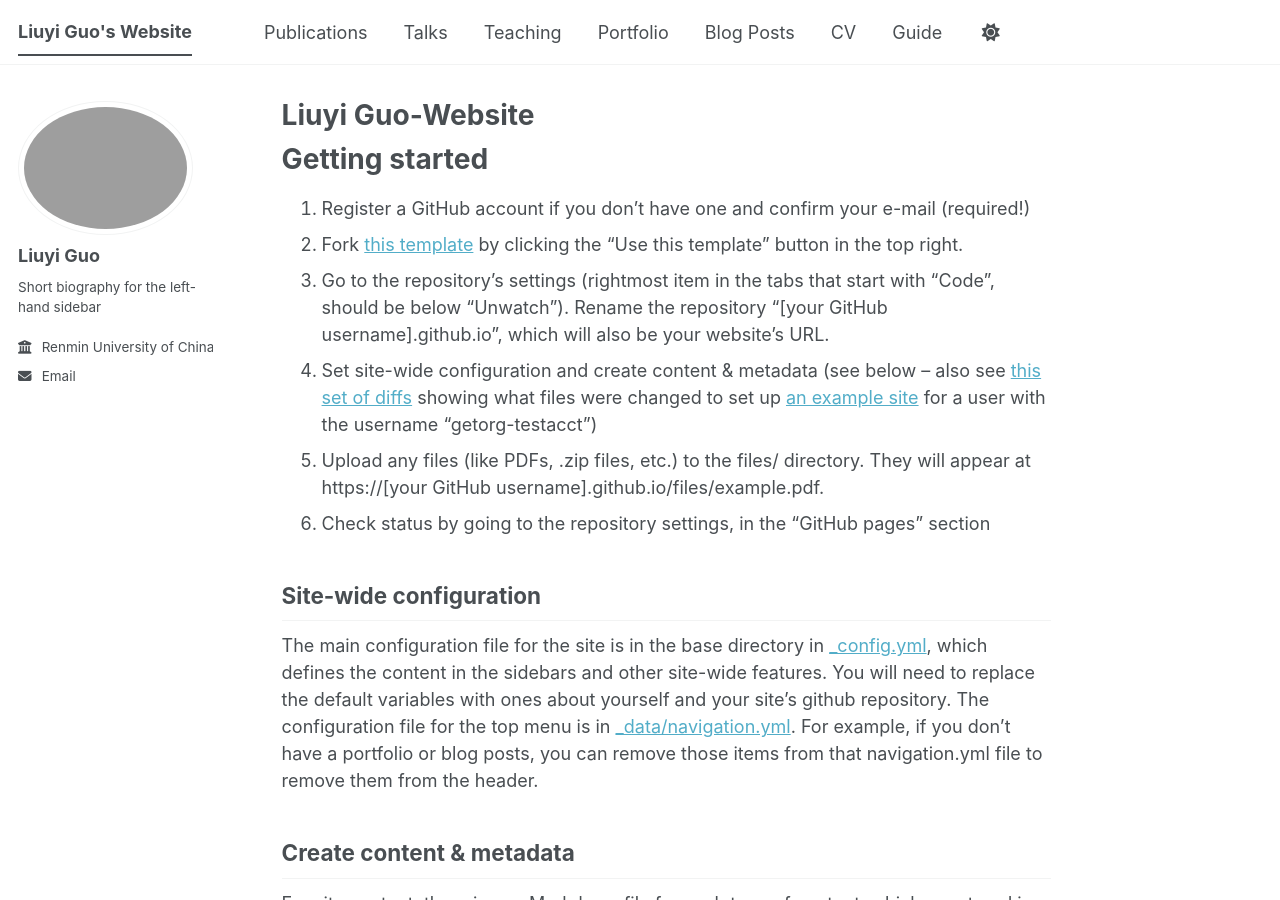
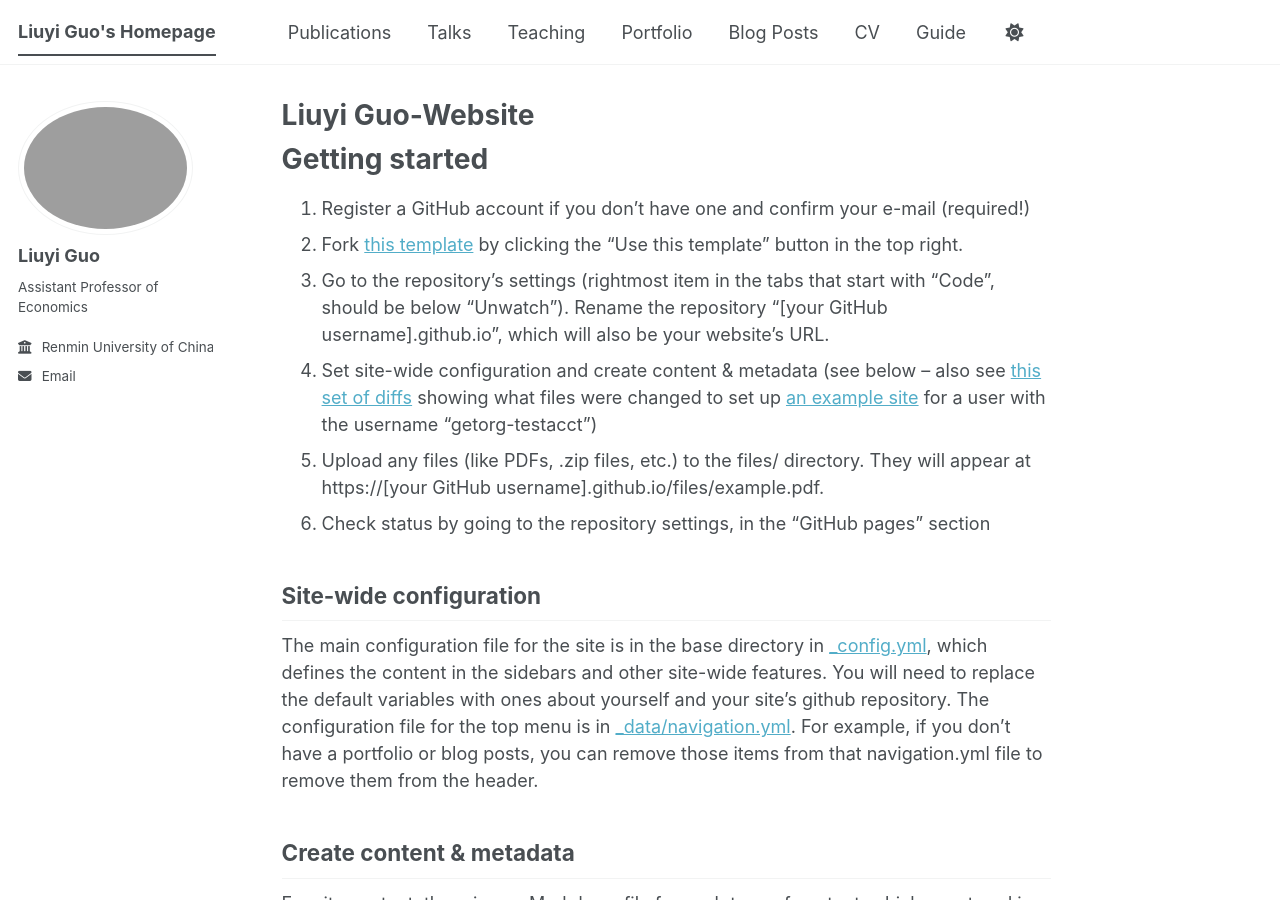
Before and after one commit to guoliuyi/lguo, a Jekyll site: the page built from _pages/about.md, in a window 1280 px wide and 900 px high. Built offline with Jekyll 4.4.1, drawn with Linux system fonts in a browser that asks for light colours; a script bundle is joined from its source files by our own code; library files that are not in the unit come from our copies.

Commit message:
Update _config.yml

```diff
--- a/_config.yml
+++ b/_config.yml
@@ -9,7 +9,7 @@
 # Basic Site Settings
 locale                   : "en-US"
 site_theme               : "default" # The available themes options are "default", "air", "sunrise", "mint", "dirt" and "contrast"
-title                    : "Liuyi Guo's Website"
+title                    : "Liuyi Guo's Homepage"
 title_separator          : "-"
 name                     : &name "Your Name"
 description              : &description "Your Name's academic portfolio"   # Update this with a general description of your site, this is the default if not overridden by a page
@@ -26,7 +26,7 @@ author:
   avatar           : "Photo_Liuyi.png"
   name             : "Liuyi Guo"
   pronouns         : # example: "she/her"
-  bio              : "Short biography for the left-hand sidebar"
+  bio              : "Assistant Professor of Economics"
   location         : #"Earth"
   employer         : "Renmin University of China"
   uri              : # URL
```
